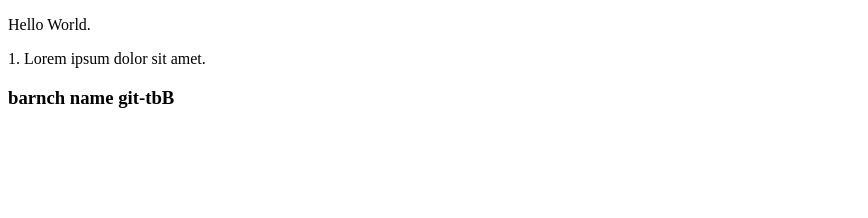
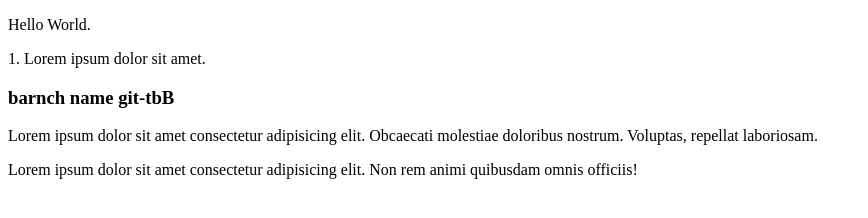
Before and after one commit to kupidr/git-test, a plain HTML site: page index.html in a window 1280 px wide. Shown: the whole page, without its empty margins (0-868 px from the left). Drawn offline with Linux system fonts and the light colour scheme.

Commit message:
add sub boxes 2

```diff
--- a/index.html
+++ b/index.html
@@ -13,6 +13,14 @@
     </div>
     <div class="box2">
       <h3>barnch  name git-tbB</h3>
+      <div class="box2-s2">
+        <p>Lorem ipsum dolor sit amet consectetur adipisicing elit. Obcaecati molestiae doloribus nostrum. Voluptas, repellat laboriosam.</p>
+        <div class="box2-s2-ss1">
+          <div class="box-2s-2-sss1">
+            <p>Lorem ipsum dolor sit amet consectetur adipisicing elit. Non rem animi quibusdam omnis officiis!</p>
+          </div>
+        </div>
+      </div>
     </div>
   </body>
 </html>
```
